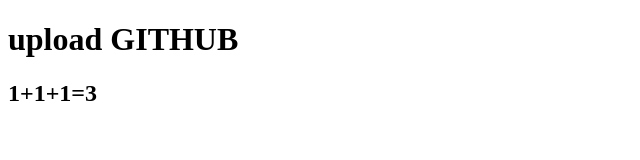
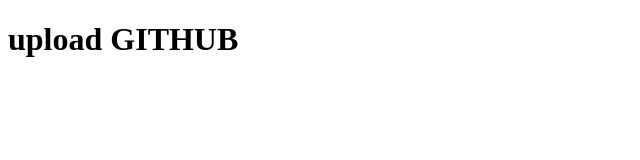
Before and after one commit to firakrnia/selfi, a website: page index.html in a window 1280 px wide. Shown: the full height of the page, 0-640 px from the left. Drawn offline with Linux system fonts and the light colour scheme.

Commit message:
hapus angka

```diff
--- a/index.html
+++ b/index.html
@@ -8,6 +8,5 @@
 </head>
 <body>
     <h1>upload GITHUB</h1>
-    <h2>1+1+1=3</h2>
 </body>
 </html>
```
